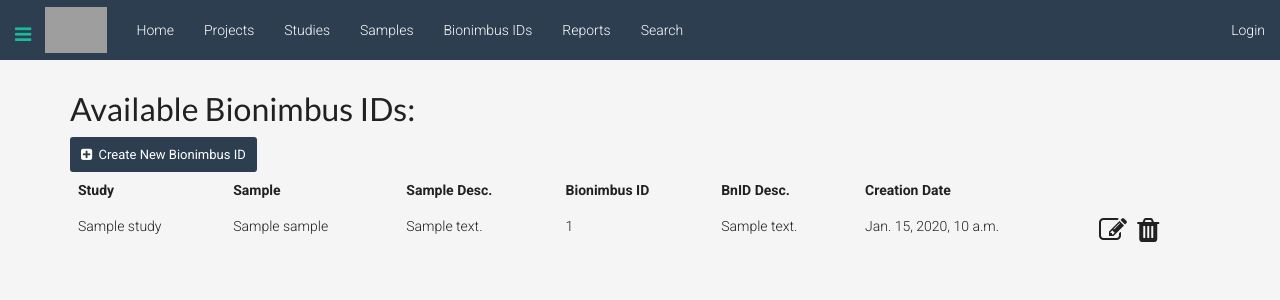
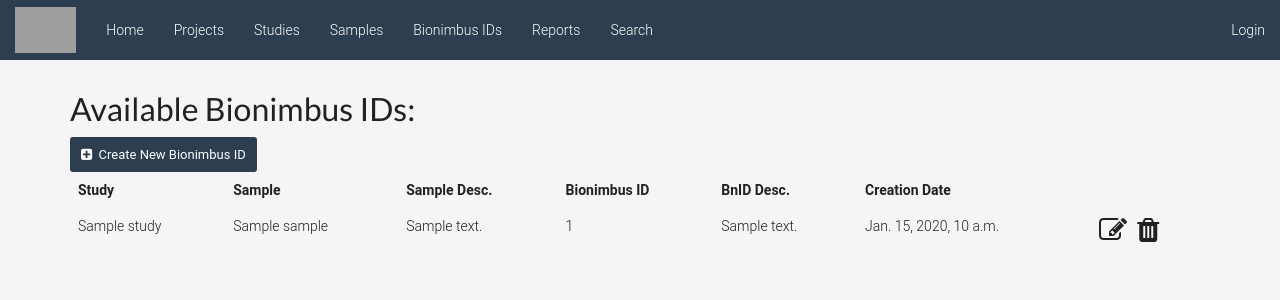
Before and after one commit to jgrundstad/viewer, a Django app: template templates/viewer/bnid/manage_bnid.html in a window 1280 px wide. Shown: the top 300 px of the page. Run offline with Django 3.2, Linux system fonts and the light colour scheme; the template is opened without the code that fills it: most values are stand-ins (such as "Sample title", 1, 10 or a date in 2020); some libraries are stand-ins or nearby versions; grey boxes are pictures that could not be loaded.

Commit message:
Hide the sidebar for now

```diff
--- a/static/css/material-sidebar.css
+++ b/static/css/material-sidebar.css
@@ -1,5 +1,5 @@
 /* -- import Roboto Font ---------------------------- */
-@import "https://fonts.googleapis.com/css?family=Roboto:400,100,100italic,300,300italic,400italic,500,500italic,700,700italic,900,900italic&subset=latin,cyrillic";
+/*@import "https://fonts.googleapis.com/css?family=Roboto:400,100,100italic,300,300italic,400italic,500,500italic,700,700italic,900,900italic&subset=latin,cyrillic";*/
 /* -- import Material Icons Font -------------------- */
 @font-face {
   font-family: 'Material Design Iconic Font';
--- a/templates/viewer/base.html
+++ b/templates/viewer/base.html
@@ -53,7 +53,6 @@
                 });
 
                 $('#msidebar').MaterialSidebar({
-                    toggleSelector: '#test-toggle'
                 });
 
             });
@@ -76,7 +75,7 @@
                             <span class="icon-bar"></span>
                         </button>
                         <a class="navbar-brand siddebar-toggle" id="test-toggle" style="cursor:pointer">
-                            <span class="fa fa-bars"></span>&nbsp;&nbsp;
+{#                            <span class="fa fa-bars"></span>&nbsp;&nbsp;#}
                             <img style="display:inline-block;max-height:46px; margin-top:-13px" src="http://www.igsb.org/themes/site_themes/igsb/img/logos/igsb_204x84.png">
                         </a>
                     </div>
```
